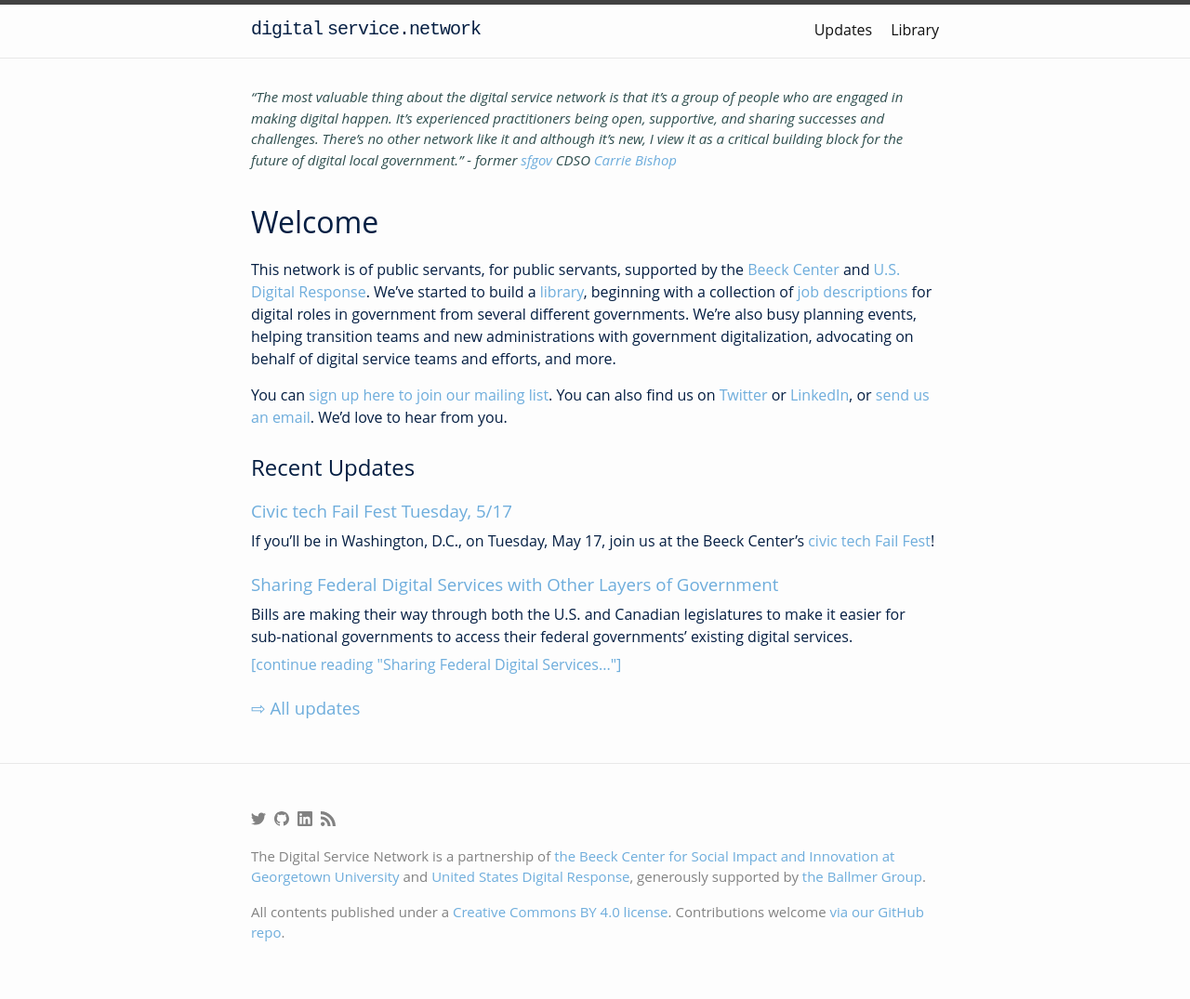
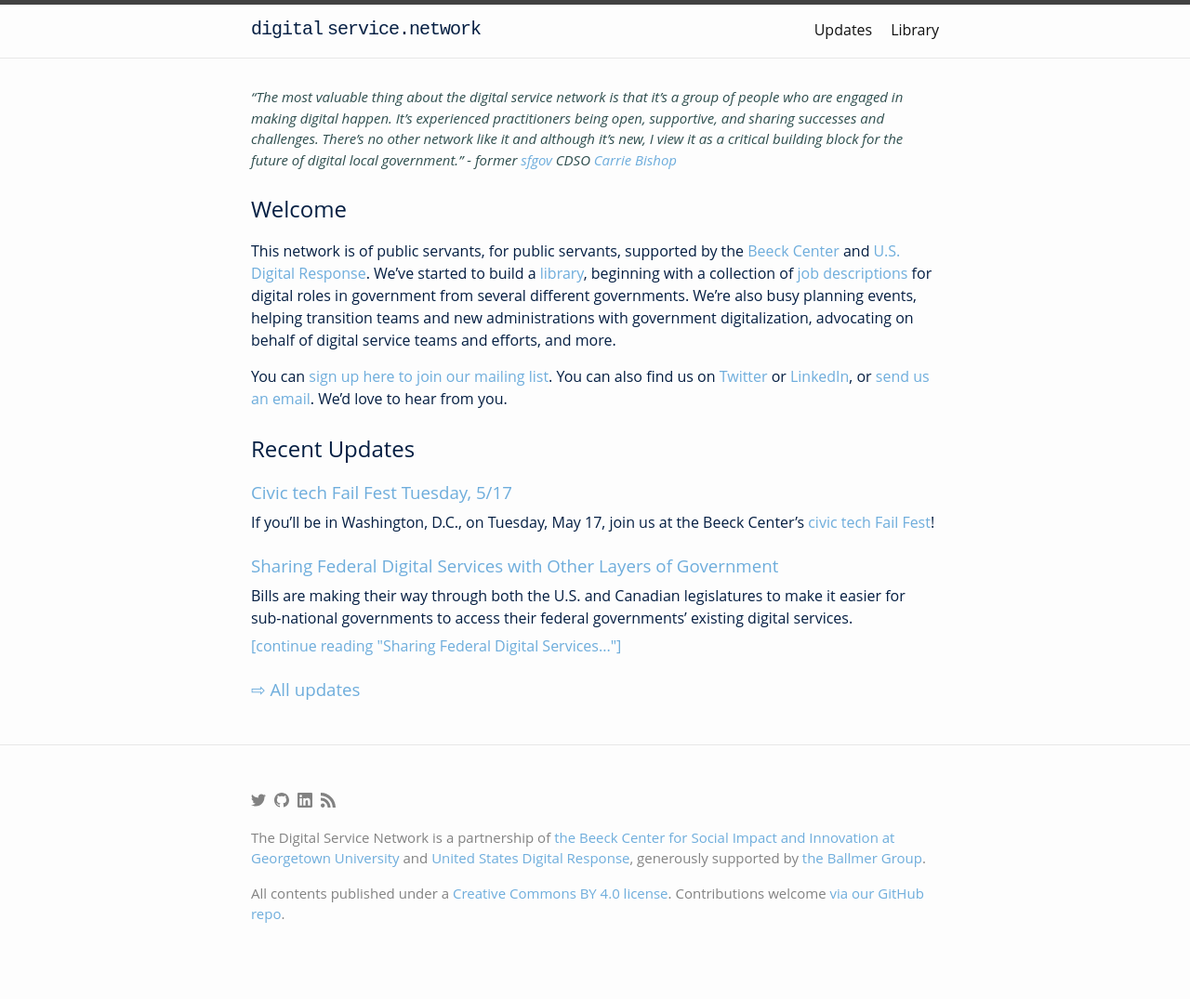
Before and after one commit to aaronsnow/digitalservice.network, a Jekyll site: the page built from index.md, in a window 1280 px wide. Shown: the whole page at 93% size. Built offline with Jekyll 4.4.1, drawn with Linux system fonts in a browser that asks for light colours.

Commit message:
tweak use of h1/h2

```diff
--- a/index.md
+++ b/index.md
@@ -6,7 +6,7 @@ latest_count: 2
 
 > _“The most valuable thing about the digital service network is that it’s a group of people who are engaged in making digital happen. It’s experienced practitioners being open, supportive, and sharing successes and challenges. There’s no other network like it and although it’s new, I view it as a critical building block for the future of digital local government.” - former [sfgov](https://sf.gov) CDSO [Carrie Bishop](https://twitter.com/carriebish)_
 
-# Welcome
+## Welcome
 This network is of public servants, for public servants, supported by the [Beeck Center](https://beeckcenter.georgetown.edu) and [U.S. Digital Response](https://usdigitalresponse.org). We've started to build a [library]({{ site.baseurl }}/library), beginning with a collection of [job descriptions]({{ site.baseurl }}/library/job-descriptions) for digital roles in government from several different governments. We're also busy planning events, helping transition teams and new administrations with government digitalization, advocating on behalf of digital service teams and efforts, and more.
 
 You can [sign up here to join our mailing list]({{ site.baseurl }}/join). You can also find us on [Twitter](https://twitter.com/beeckcenter) or [LinkedIn](https://www.linkedin.com/company/beeckcenter/), or [send us an email](mailto:hi@digitalservice.network?Subject=Hi). We'd love to hear from you.
```
